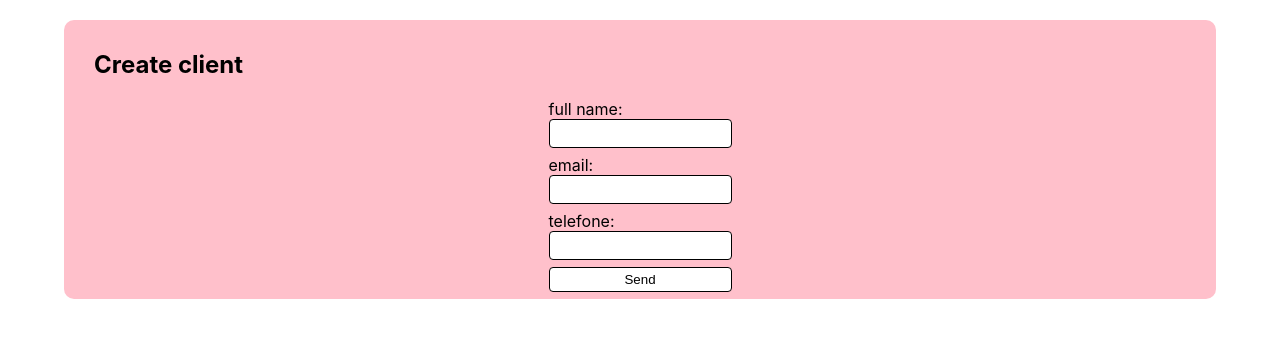
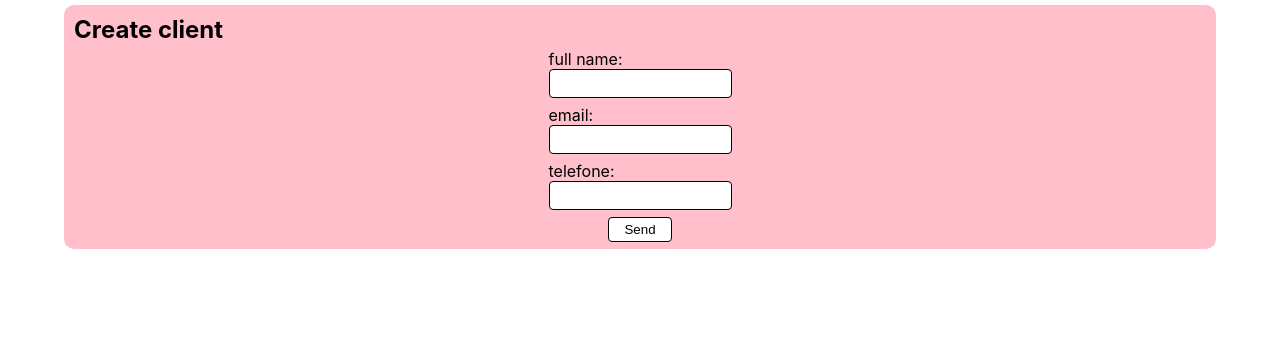
Before and after one commit to paulo-david/simpleRegistration, a React (Create React App) app in the folder front-end/: page / in a window 1280 px wide. Shown: the top 338 px of the page. Built offline with nearby package versions, Linux system fonts and the light colour scheme.

Commit message:
:sparkles: divide components

```diff
--- a/front-end/src/App.tsx
+++ b/front-end/src/App.tsx
@@ -1,42 +1,11 @@
 import "./App.css";
-import { useForm } from "react-hook-form";
-import EndpointBox from "./components/EndpointBox";
 
-import store from "./features/store";
-import { createClient } from "./features/clients/clientsSlice";
+import FormCreateClient from "./components/Forms/formCreateClient";
 
 const App = () => {
-  const { register, handleSubmit } = useForm();
-
-  const onSubmit = (data: any) => {
-    console.log(data);
-    store.dispatch(createClient(data));
-
-    console.log(store.getState().client.client);
-  };
-
-  const formCreateClient = (
-    <form onSubmit={handleSubmit(onSubmit)}>
-      <label htmlFor="full-name">full name:</label>
-      <input type="text" id="full-name" {...register("full_name")} />
-
-      <label htmlFor="email">email:</label>
-      <input type="email" id="email" {...register("email")} />
-
-      <label htmlFor="telefone">telefone:</label>
-      <input type="tel" id="telefone" {...register("telephone")} />
-
-      <button type="submit">Send</button>
-    </form>
-  );
-
   return (
     <div className="App">
-      <EndpointBox
-        title="Create client"
-        form={formCreateClient}
-        response={{ oi: "asdf" }}
-      ></EndpointBox>
+      <FormCreateClient></FormCreateClient>
     </div>
   );
 };
--- a/front-end/src/components/EndpointBox/index.tsx
+++ b/front-end/src/components/EndpointBox/index.tsx
@@ -3,11 +3,9 @@ import EndpointData from "./styles";
 type Props = {
   title: string;
   form: JSX.Element;
-  response: object;
-  // children: JSX.Element;
 };
 
-const EndpointBox = ({ title, form, response }: Props) => {
+const EndpointBox = ({ title, form }: Props) => {
   return (
     <EndpointData>
       <h2>{title}</h2>
--- a/front-end/src/components/EndpointBox/styles.tsx
+++ b/front-end/src/components/EndpointBox/styles.tsx
@@ -9,8 +9,11 @@ const EndpointData = styled.section`
 
   h2 {
     text-align: left;
-    padding-left: 30px;
-    padding-top: 30px;
+
+    margin: 5px 0;
+
+    padding-left: 10px;
+    padding-top: 10px;
   }
 
   .data {
@@ -20,8 +23,6 @@ const EndpointData = styled.section`
     form {
       display: flex;
       flex-direction: column;
-      justify-content: flex-start;
-
 
       label {
         text-align: left;
@@ -35,6 +36,15 @@ const EndpointData = styled.section`
         border: 1px solid black;
         border-radius: 4px;
       }
+
+      button {
+        width: 35%;
+        align-self: center;
+
+        :hover{
+          cursor: pointer;
+        }
+      }
     }
   }
 `;
--- a/front-end/src/components/FormItem/index.tsx
+++ /dev/null
@@ -1 +0,0 @@
-export {}
--- a/front-end/src/components/FormItem/styles.tsx
+++ /dev/null
@@ -1 +0,0 @@
-export {}
--- /dev/null
+++ b/front-end/src/components/Forms/formCreateClient.tsx
@@ -0,0 +1,35 @@
+import { useForm } from "react-hook-form";
+import EndpointBox from "../EndpointBox";
+
+import store from "../../features/store";
+import { createClient } from "../../features/clients/clientsSlice";
+
+const FormCreateClient = () => {
+  const { register, handleSubmit } = useForm();
+
+  const onSubmit = (data: any) => {
+    console.log(data);
+    store.dispatch(createClient(data));
+
+    console.log(store.getState().client.client);
+  };
+
+  const form = (
+    <form onSubmit={handleSubmit(onSubmit)}>
+      <label htmlFor="full-name">full name:</label>
+      <input type="text" id="full-name" required {...register("full_name")} />
+
+      <label htmlFor="email">email:</label>
+      <input type="email" id="email" required {...register("email")} />
+
+      <label htmlFor="telefone">telefone:</label>
+      <input type="tel" id="telefone" required {...register("telephone")} />
+
+      <button type="submit">Send</button>
+    </form>
+  );
+
+  return <EndpointBox title="Create client" form={form}></EndpointBox>;
+};
+
+export default FormCreateClient;
--- a/front-end/src/features/store.ts
+++ b/front-end/src/features/store.ts
@@ -1,5 +1,4 @@
 import { configureStore } from "@reduxjs/toolkit";
-import { useDispatch } from "react-redux";
 import clientsReducer from "./clients/clientsSlice";
 
 export const store = configureStore({
@@ -8,7 +7,4 @@ export const store = configureStore({
   },
 });
 
-export type AppDispatch = typeof store.dispatch;
-export const useAppDispatch: () => AppDispatch = useDispatch;
-
 export default store;
```
